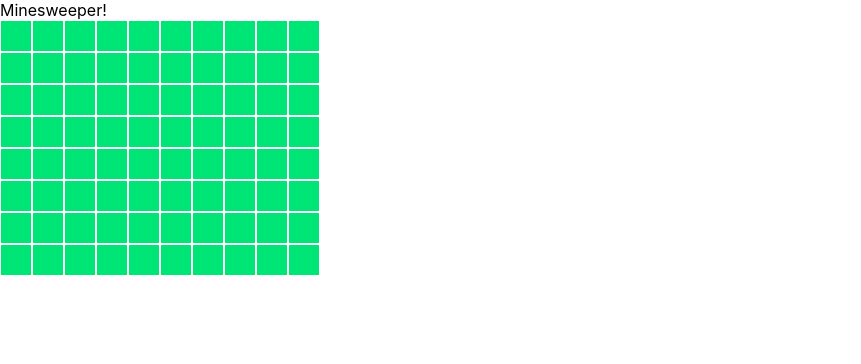
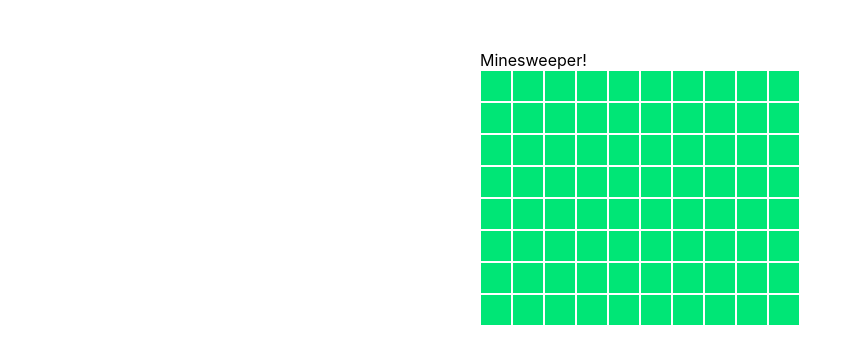
Before and after one commit to chenchengxing/minesweeper, a React (Create React App) app: page / in a window 1280 px wide. Shown: the top 364 px of the page, without its empty margins (0-861 px from the left). Built offline with nearby package versions, Linux system fonts and the light colour scheme.

Commit message:
style: make main content centered

```diff
--- a/src/App.css
+++ b/src/App.css
@@ -1,3 +1,12 @@
+.App {
+  display: flex;
+  justify-content: center;
+}
+
+.main {
+  margin-top: 50px;
+}
+
 .cell-row {
   display: flex;
 }
--- a/src/App.tsx
+++ b/src/App.tsx
@@ -57,6 +57,7 @@ function App() {
   }
   return (
     <div className='App'>
+      <div className='main'>
         <header>
           Minesweeper!
         </header>
@@ -66,6 +67,7 @@ function App() {
           onCellClick={handleCellClick}
         />
       </div>
+    </div>
   )
 }
 
```
Lines whose indentation alone changed are shown as unchanged.
